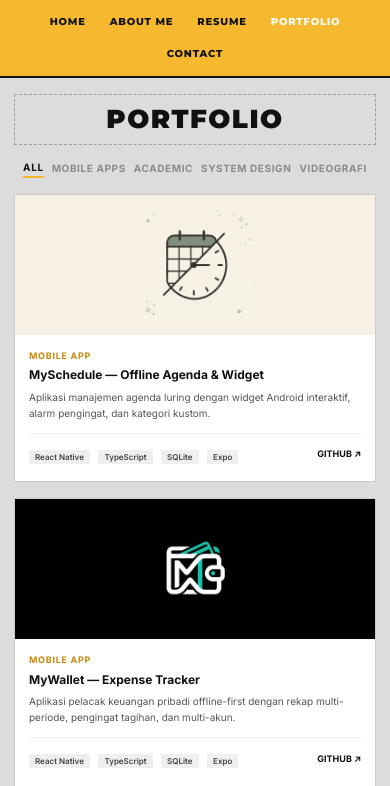
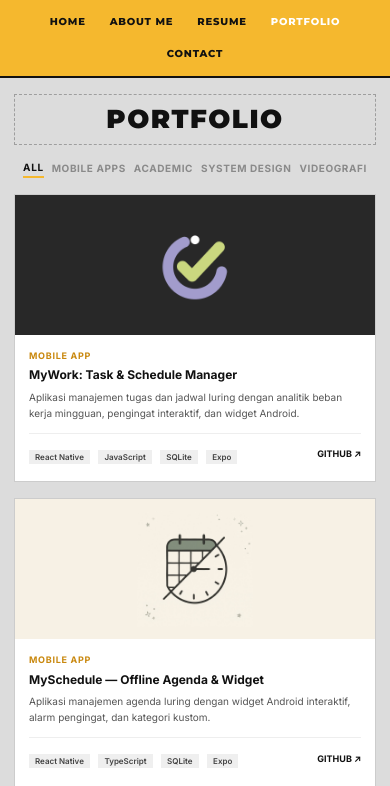
Before and after one commit to Riza2803/web-portofolio-riza, a Laravel app: page /project in a window 390 px wide. Shown: the top 786 px of the page. Run offline with Laravel 12, Linux system fonts and the light colour scheme.

Commit message:
feat(portfolio): add MyWork mobile app project

```diff
--- a/resources/views/project.blade.php
+++ b/resources/views/project.blade.php
@@ -26,12 +26,14 @@
             default => 'other'
         };
         $isMobile = $catSlug === 'mobile';
-        $bgThumb = str_contains($pr['gambar'], 'myschedule') ? '#F7F1E5' : ($isMobile ? '#000000' : '#222222');
+        $bgThumb = str_contains($pr['gambar'], 'myschedule')
+            ? '#F7F1E5'
+            : (str_contains($pr['gambar'], 'mywork') ? '#282828' : ($isMobile ? '#000000' : '#222222'));
     @endphp
     <div class="project-card" data-category="{{ $catSlug }}">
         <div class="project-thumb" style="background: {{ $bgThumb }};">
             <img src="{{ asset($pr['gambar']) }}" alt="{{ $pr['judul'] }}"
-                 @if($isMobile) style="object-fit: contain; padding: 12px;" @endif>
+                 @if($isMobile) width="1024" height="1024" style="object-fit: contain; padding: 12px;" @endif>
         </div>
         <div class="project-body">
             <div class="project-cat">{{ $pr['kategori'] }}</div>
@@ -43,7 +45,7 @@
                     <span class="tag-pill">{{ $t }}</span>
                     @endforeach
                 </div>
-                <a class="project-link" href="{{ $pr['url'] }}" target="_blank">{{ $pr['label'] }}</a>
+                <a class="project-link" href="{{ $pr['url'] }}" target="_blank" rel="noopener noreferrer">{{ $pr['label'] }}</a>
             </div>
         </div>
     </div>
--- a/routes/web.php
+++ b/routes/web.php
@@ -13,7 +13,7 @@ $profile = [
     'foto_about' => 'img/rz1.jpg',
     'stats' => [
         ['angka' => '3', 'label' => 'Pengalaman'],
-        ['angka' => '5', 'label' => 'Proyek Selesai'],
+        ['angka' => '6', 'label' => 'Proyek Selesai'],
         ['angka' => '5+', 'label' => 'Skill'],
         ['angka' => '1', 'label' => 'Tim Dipimpin (PM)'],
     ],
@@ -32,6 +32,7 @@ $profile = [
     ],
     // Daftar proyek
     'proyek' => [
+        ['gambar' => 'img/mywork.png', 'kategori' => 'MOBILE APP', 'judul' => 'MyWork: Task & Schedule Manager', 'deskripsi' => 'Aplikasi manajemen tugas dan jadwal luring dengan analitik beban kerja mingguan, pengingat interaktif, dan widget Android.', 'tags' => ['React Native', 'JavaScript', 'SQLite', 'Expo'], 'url' => 'https://github.com/Riza2803/MyWork-app', 'label' => 'GitHub ↗'],
         ['gambar' => 'img/myschedule.png', 'kategori' => 'MOBILE APP', 'judul' => 'MySchedule — Offline Agenda & Widget', 'deskripsi' => 'Aplikasi manajemen agenda luring dengan widget Android interaktif, alarm pengingat, dan kategori kustom.', 'tags' => ['React Native', 'TypeScript', 'SQLite', 'Expo'], 'url' => 'https://github.com/Riza2803/MySchedule-app', 'label' => 'GitHub ↗'],
         ['gambar' => 'img/mywallet.png', 'kategori' => 'MOBILE APP', 'judul' => 'MyWallet — Expense Tracker', 'deskripsi' => 'Aplikasi pelacak keuangan pribadi offline-first dengan rekap multi-periode, pengingat tagihan, dan multi-akun.', 'tags' => ['React Native', 'TypeScript', 'SQLite', 'Expo'], 'url' => 'https://github.com/Riza2803/MyWallet-app', 'label' => 'GitHub ↗'],
         ['gambar' => 'img/vb.png', 'kategori' => 'ACADEMIC PROJECT', 'judul' => 'Sistem Presensi Desa Cikadu', 'deskripsi' => 'Sistem presensi berbasis Visual Basic untuk administrasi desa.', 'tags' => ['VB', 'Desktop'], 'url' => 'https://youtu.be/FnfyQx19PkU', 'label' => 'Lihat ↗'],
```
Also changed, not shown: tests/Feature/ExampleTest.php (+10 -0 lines), public/img/mywork.png (added).
